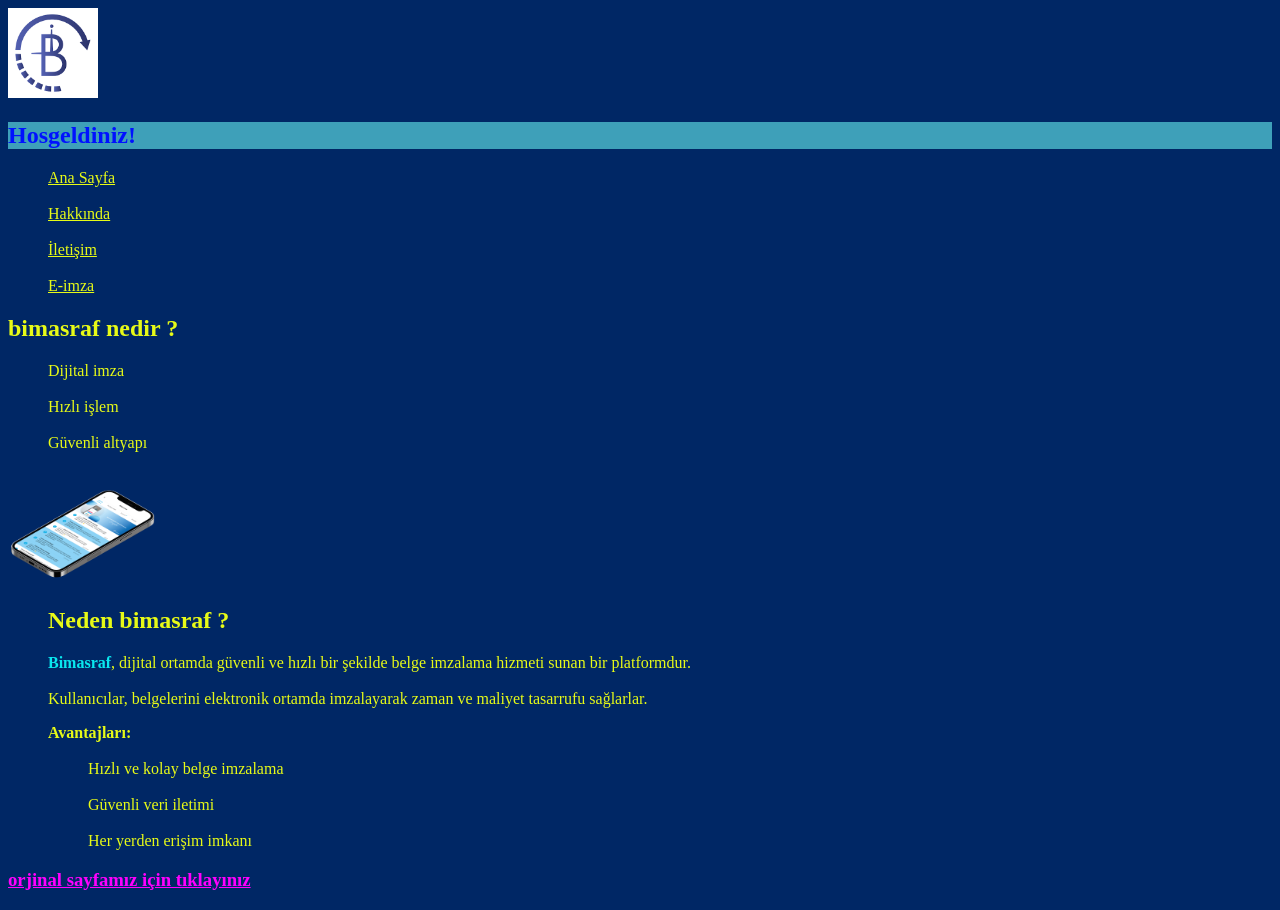
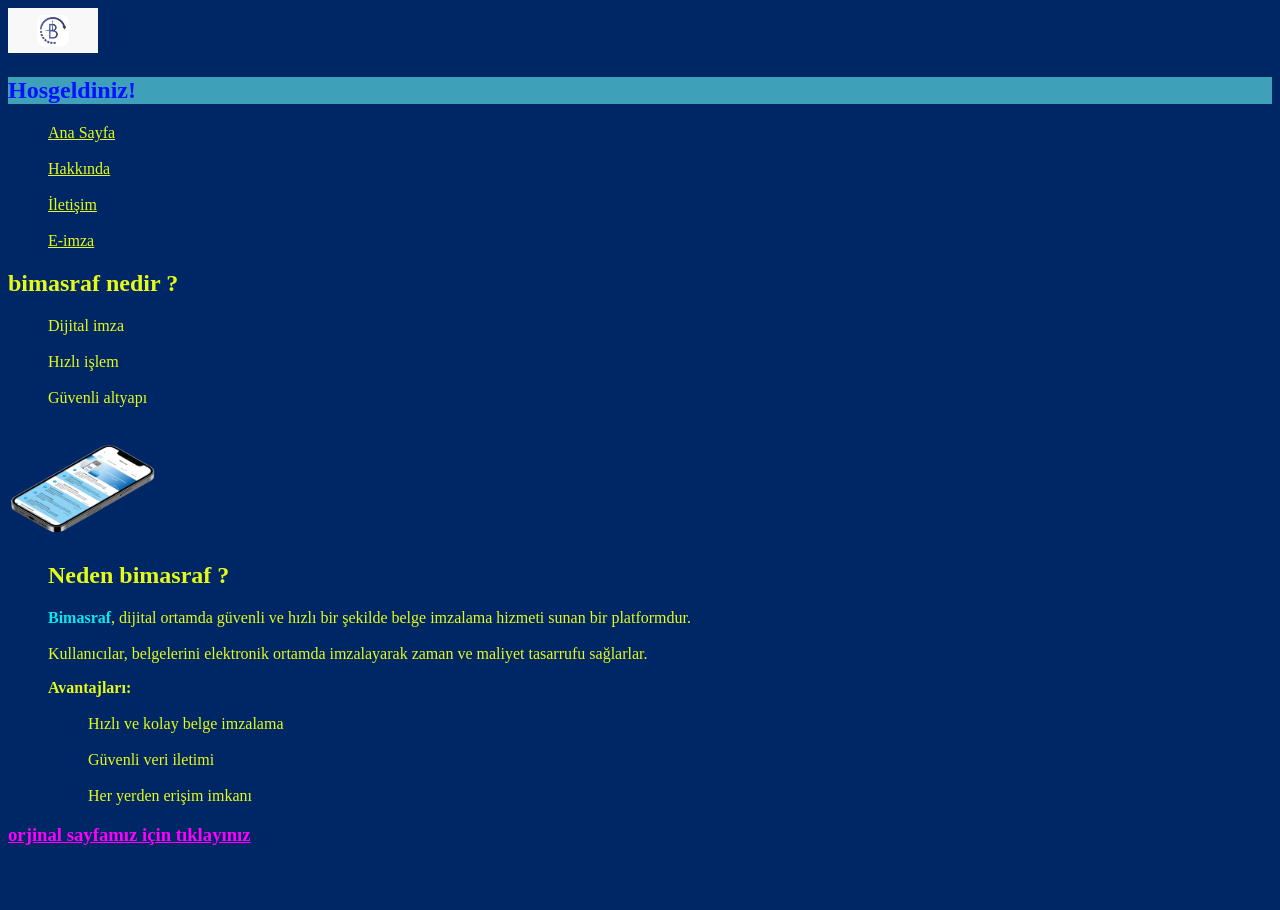
Before and after one commit to Efe3006/bimasraf1, a plain HTML site: page index.html in a window 1280 px wide. After the commit the page ends 865 px from the top, so only its background shows below. Drawn offline with Linux system fonts and the light colour scheme.

Commit message:
Update index.html

```diff
--- a/index.html
+++ b/index.html
@@ -13,7 +13,7 @@
 </head>
 
 <body>
-    <img src="resimler/unnamed.png" width="90" alt="bimasraf logo">
+    <img src="resimler/1200x600wa.png" width="90" alt="bimasraf logo">
     <nav>
         <h1 style="color: rgb(0, 17, 255);">Hosgeldiniz!</h1>
         <ul class="ana">
```
